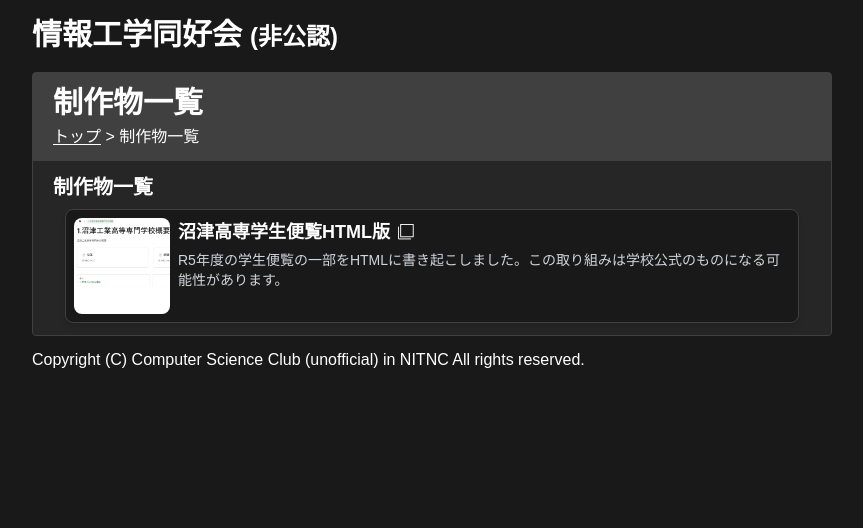
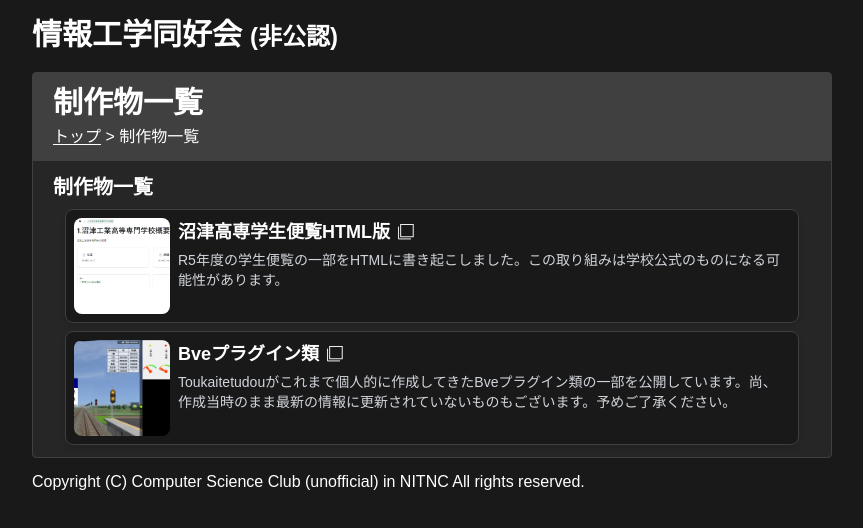
Before and after one commit to csc-a452p/website, a Next.js app: page /works in a window 1280 px wide. Shown: the top 528 px of the page, without its empty margins (208-1071 px from the left). Built offline with nearby package versions, Linux system fonts and the light colour scheme.

Commit message:
update: Bveプラグイン類を制作物に掲載

```diff
--- a/app/works/page.tsx
+++ b/app/works/page.tsx
@@ -27,6 +27,13 @@ export default function Home() {
                                     title="沼津高専学生便覧HTML版"
                                     description="R5年度の学生便覧の一部をHTMLに書き起こしました。この取り組みは学校公式のものになる可能性があります。"
                                 />
+                                <WorkItem
+                                    thumbnail="/assets/works/bveTrainsimByToukaitetudou/bettersignal.png"
+                                    link="https://toukaitetudou.hatenablog.com/entry/BVE/"
+                                    external={true}
+                                    title="Bveプラグイン類"
+                                    description="Toukaitetudouがこれまで個人的に作成してきたBveプラグイン類の一部を公開しています。尚、作成当時のまま最新の情報に更新されていないものもございます。予めご了承ください。"
+                                />
                             </div>
                         </div>
 
```
Also changed, not shown: public/assets/works/bveTrainsimByToukaitetudou/bettersignal.png (added).
